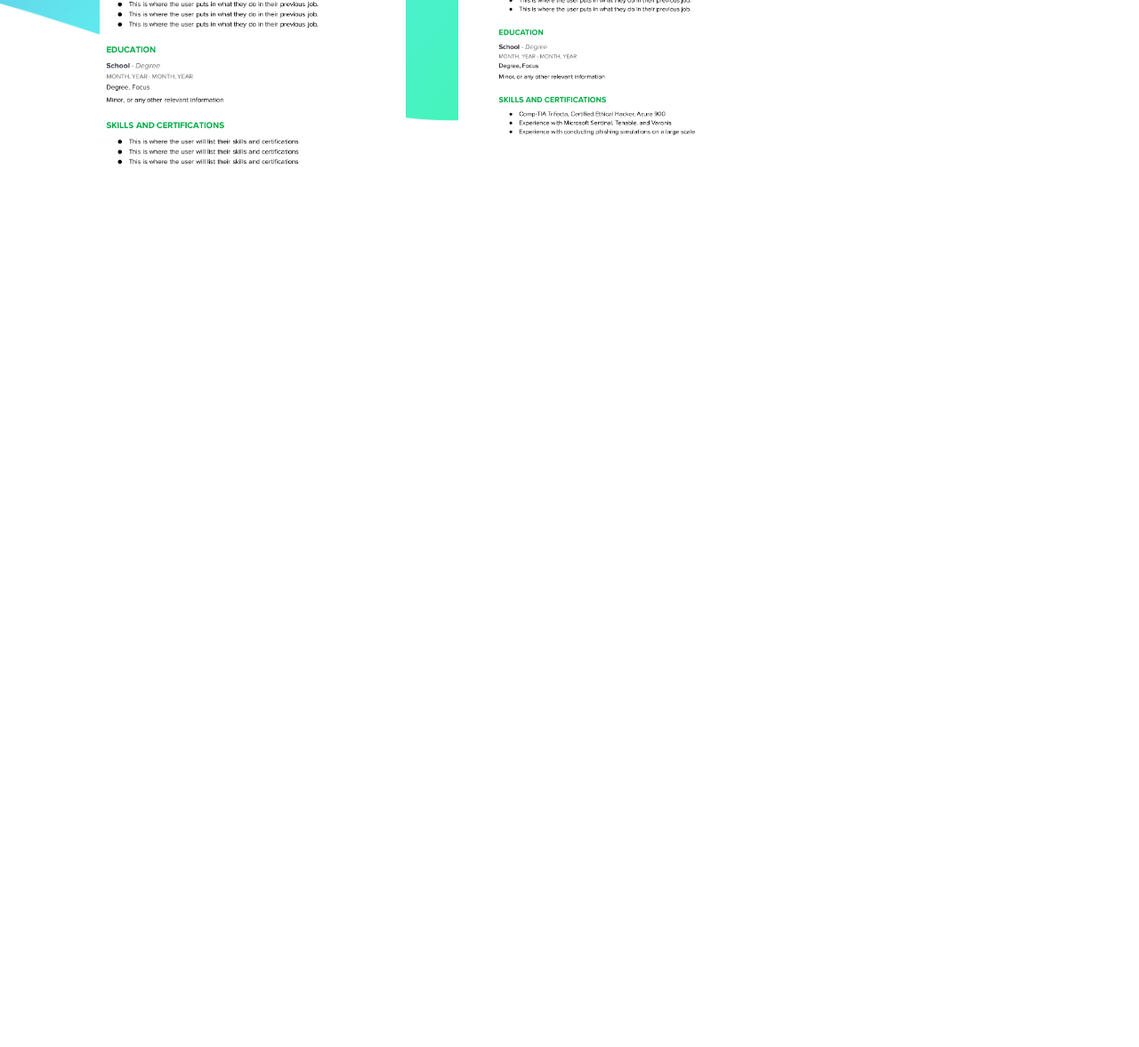
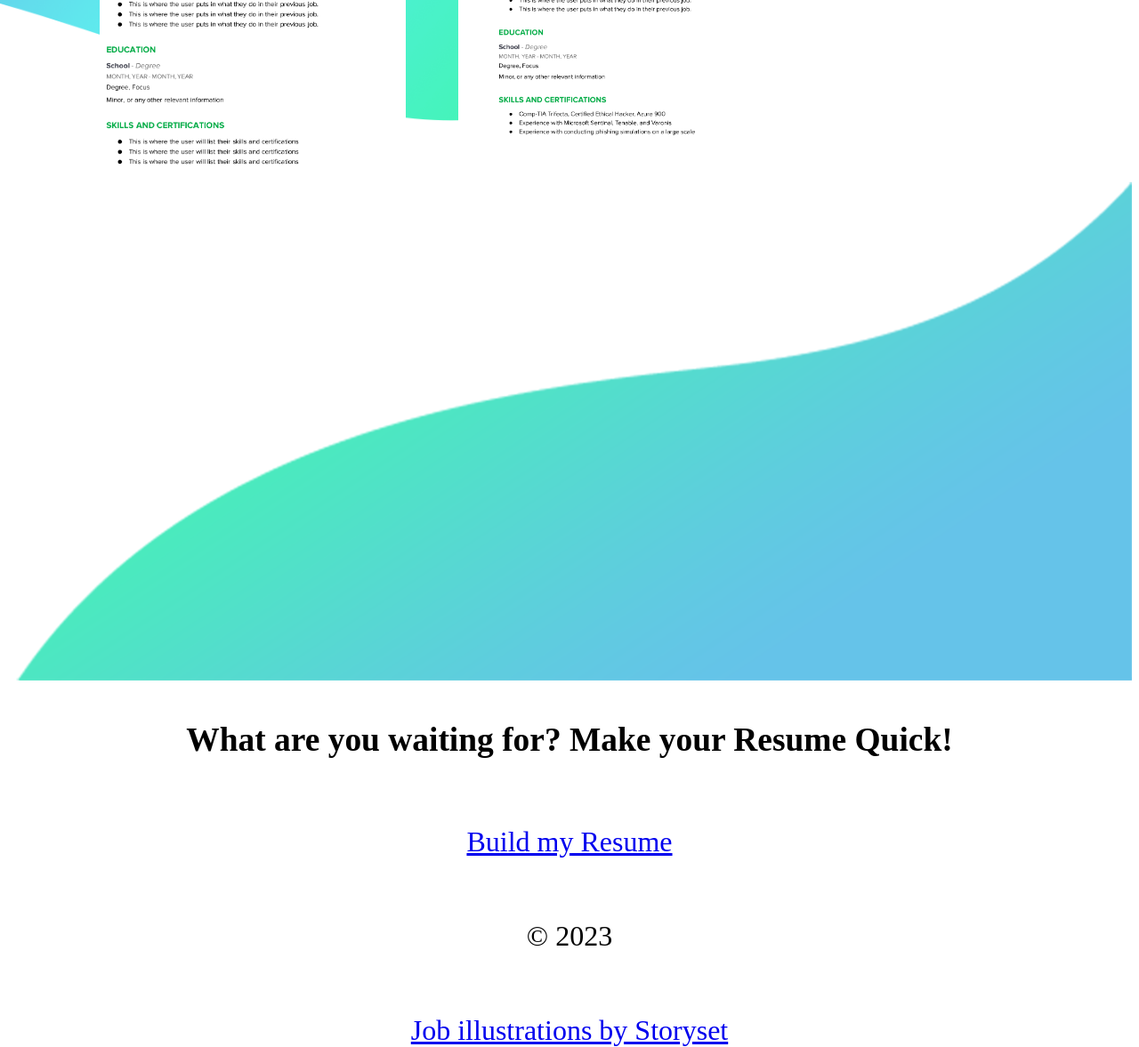
Before and after one commit to SmAshFr3ak73/Resume-Quick, a plain HTML site: page templates/templates.htm in a window 1280 px wide. Shown: the part 518-1695 px from the top of the page at 89% size. Before the commit the page ends 818 px from the top, so only its background shows below. Drawn offline with Linux system fonts and the light colour scheme.

Commit message:
Update templates.htm

```diff
--- a/templates/templates.htm
+++ b/templates/templates.htm
@@ -80,6 +80,18 @@
     </div>
 </div>
     <footer>
+        <img src="Styles/CSSImages/Home/footerbanner.png" style="width:100%;">
+        <div class="footer_content">
+            <h3>What are you waiting for? Make your Resume Quick!</h3>
+            <br>
+            <div class="login_container">
+            <a href="login.htm" class="login_buttonfooter">Build my Resume</a>
+            </div>
+            <br>
+            <p id="copyright">© 2023</p>
+            <br>
+            <a href="https://storyset.com/job">Job illustrations by Storyset</a>
+        </div>
     </footer>
     <script type="text/javascript" src="Javascript/templatePreview.js"></script>
   </body>
```
